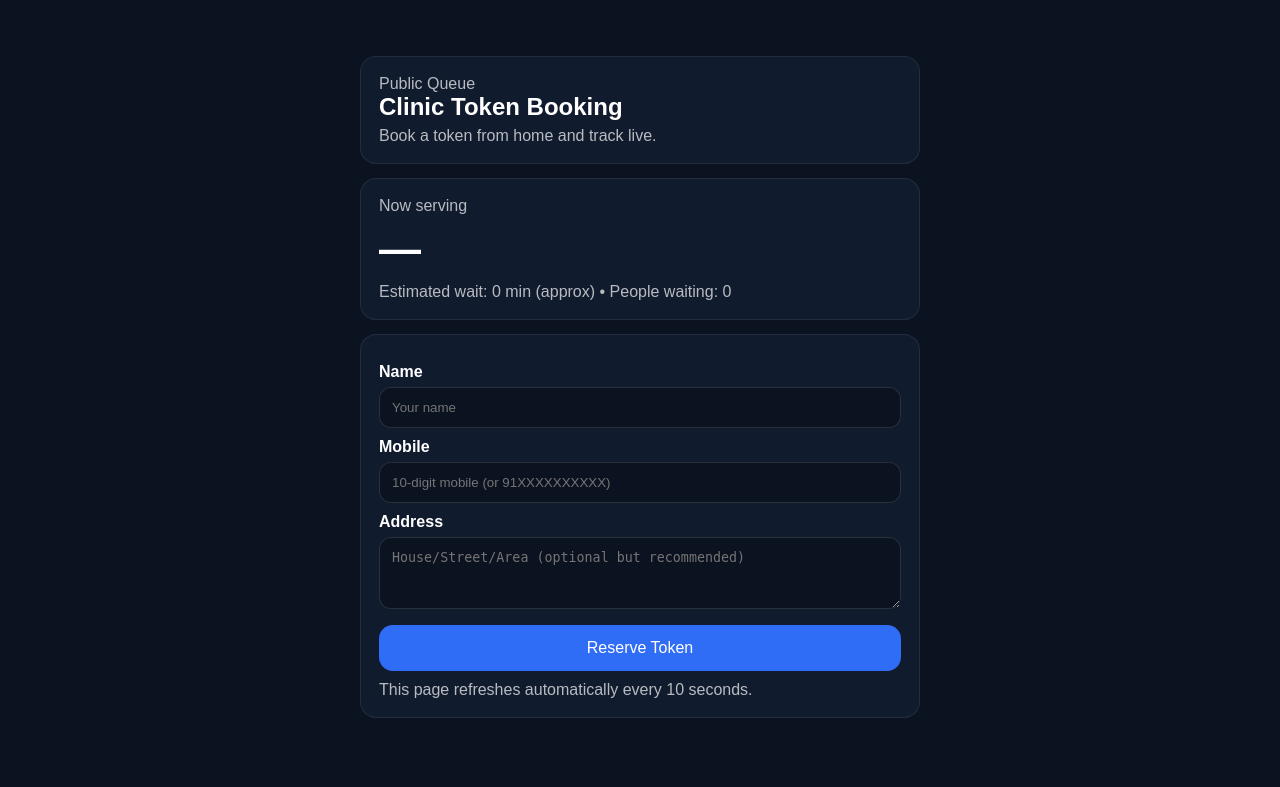
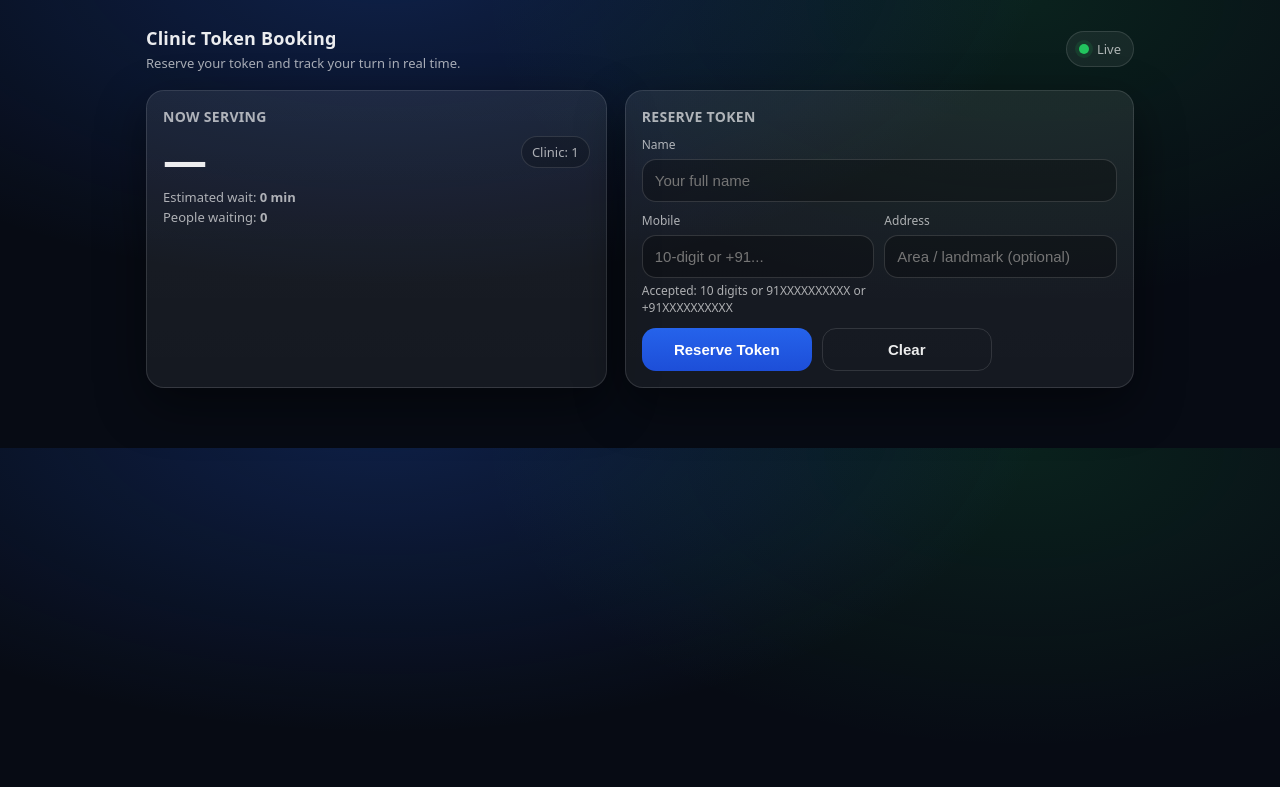
Before and after one commit to rahulgaddipati3-byte/q-manage, a Django app: page /public/clinic/1/ in a window 1280 px wide. Shown: the top 787 px of the page. Run offline with Django 5.2, Linux system fonts and the light colour scheme; data that the repository does not hold is empty.

Commit message:
Improve public clinic booking UI

```diff
--- a/backend/core/templates/public/clinic.html
+++ b/backend/core/templates/public/clinic.html
@@ -1,174 +1,404 @@
 <!doctype html>
-<html>
+<html lang="en">
 <head>
   <meta charset="utf-8"/>
   <title>Clinic Token Booking</title>
   <meta name="viewport" content="width=device-width, initial-scale=1"/>
+
   <style>
-    body { font-family: Arial, sans-serif; background:#0b1220; color:#fff; margin:0; }
-    .wrap { max-width: 560px; margin: 40px auto; padding: 16px; }
-    .card { background:#111b2e; border:1px solid rgba(255,255,255,.08); border-radius:16px; padding:18px; margin-bottom:14px; }
-    h2 { margin:0 0 6px 0; }
-    .muted { color: rgba(255,255,255,.7); }
-    label { display:block; margin: 10px 0 6px; }
-    input, textarea {
+    :root{
+      --bg: #070b14;
+      --panel: rgba(255,255,255,0.06);
+      --panel2: rgba(255,255,255,0.08);
+      --border: rgba(255,255,255,0.12);
+      --text: rgba(255,255,255,0.92);
+      --muted: rgba(255,255,255,0.65);
+      --good: #22c55e;
+      --bad: #ef4444;
+      --brand: #2563eb;
+      --brand2: #1d4ed8;
+      --shadow: 0 18px 50px rgba(0,0,0,0.45);
+      --r: 18px;
+    }
+
+    * { box-sizing: border-box; }
+    body{
+      margin:0;
+      font-family: ui-sans-serif, system-ui, -apple-system, Segoe UI, Roboto, Arial;
+      background: radial-gradient(1200px 600px at 30% -10%, rgba(37,99,235,0.25), transparent 55%),
+                  radial-gradient(900px 500px at 80% 0%, rgba(34,197,94,0.12), transparent 60%),
+                  var(--bg);
+      color: var(--text);
+    }
+
+    .wrap{
+      max-width: 1020px;
+      margin: 0 auto;
+      padding: 26px 16px 60px;
+    }
+
+    .topbar{
+      display:flex;
+      align-items:center;
+      justify-content:space-between;
+      gap:12px;
+      margin-bottom: 18px;
+    }
+    .title{
+      font-size: 18px;
+      font-weight: 700;
+      letter-spacing: 0.2px;
+    }
+    .subtitle{
+      font-size: 13px;
+      color: var(--muted);
+      margin-top: 4px;
+    }
+    .badge{
+      display:inline-flex;
+      align-items:center;
+      gap:8px;
+      padding: 8px 12px;
+      border:1px solid var(--border);
+      background: var(--panel);
+      border-radius: 999px;
+      font-size: 13px;
+      color: var(--muted);
+      white-space: nowrap;
+    }
+    .dot{
+      width:10px; height:10px; border-radius:999px;
+      background: var(--good);
+      box-shadow: 0 0 0 4px rgba(34,197,94,0.12);
+    }
+
+    .grid{
+      display:grid;
+      grid-template-columns: 1fr;
+      gap: 14px;
+    }
+    @media (min-width: 860px){
+      .grid{ grid-template-columns: 0.95fr 1.05fr; gap: 18px; }
+    }
+
+    .card{
+      border:1px solid var(--border);
+      background: linear-gradient(180deg, var(--panel2), var(--panel));
+      border-radius: var(--r);
+      box-shadow: var(--shadow);
+      padding: 16px;
+    }
+
+    .card h3{
+      margin:0 0 10px;
+      font-size: 14px;
+      color: var(--muted);
+      font-weight: 600;
+      letter-spacing: .3px;
+      text-transform: uppercase;
+    }
+
+    .nowServing{
+      display:flex;
+      align-items:flex-start;
+      justify-content:space-between;
+      gap: 14px;
+    }
+    .bigToken{
+      font-size: 44px;
+      font-weight: 800;
+      letter-spacing: 1px;
+      line-height: 1;
+      margin: 2px 0 6px;
+    }
+    .mini{
+      font-size: 13px;
+      color: var(--muted);
+      line-height: 1.5;
+    }
+    .pill{
+      display:inline-flex;
+      padding: 6px 10px;
+      border-radius: 999px;
+      border:1px solid var(--border);
+      background: rgba(0,0,0,0.2);
+      font-size: 13px;
+      color: var(--muted);
+    }
+
+    form{ margin:0; }
+    .row{
+      display:grid;
+      grid-template-columns: 1fr;
+      gap: 10px;
+      margin-bottom: 10px;
+    }
+    @media (min-width: 540px){
+      .row.two{ grid-template-columns: 1fr 1fr; }
+    }
+
+    label{
+      display:block;
+      font-size: 12px;
+      color: var(--muted);
+      margin-bottom: 6px;
+    }
+
+    input, textarea{
       width:100%;
-      padding:12px;
-      border-radius:12px;
-      border:1px solid rgba(255,255,255,.12);
-      background:#0b1220;
-      color:#fff;
-      box-sizing:border-box;
+      padding: 12px 12px;
+      border-radius: 14px;
+      border:1px solid rgba(255,255,255,0.14);
+      background: rgba(0,0,0,0.28);
+      color: var(--text);
+      outline: none;
+      font-size: 15px;
     }
-    textarea { min-height: 72px; resize: vertical; }
-    button {
-      width:100%;
-      padding:14px;
+    textarea{ min-height: 92px; resize: vertical; }
+    input:focus, textarea:focus{
+      border-color: rgba(37,99,235,0.65);
+      box-shadow: 0 0 0 4px rgba(37,99,235,0.18);
+    }
+
+    .help{
+      font-size: 12px;
+      color: var(--muted);
+      margin-top: 4px;
+    }
+
+    .actions{
+      display:flex;
+      gap: 10px;
+      flex-wrap: wrap;
+      margin-top: 12px;
+    }
+
+    .btn{
+      appearance:none;
       border:0;
-      border-radius:14px;
-      background:#2f6df6;
-      color:#fff;
-      font-size:16px;
       cursor:pointer;
-      margin-top:12px;
+      border-radius: 14px;
+      padding: 12px 14px;
+      font-weight: 700;
+      font-size: 15px;
+      color: white;
+      background: linear-gradient(180deg, var(--brand), var(--brand2));
+      min-width: 170px;
     }
-    button[disabled] { opacity: .65; cursor: not-allowed; }
-    .err { color:#ffb4b4; white-space:pre-wrap; }
-    .ok { color:#a7ffb1; white-space:pre-wrap; }
-    a { color:#9bbcff; }
+    .btn:disabled{
+      opacity: .65;
+      cursor: not-allowed;
+    }
+    .btnGhost{
+      background: transparent;
+      border:1px solid var(--border);
+      color: var(--text);
+      font-weight: 600;
+      min-width: 170px;
+    }
+
+    .msg{
+      margin-top: 12px;
+      padding: 12px;
+      border-radius: 14px;
+      border:1px solid var(--border);
+      background: rgba(0,0,0,0.22);
+      color: var(--muted);
+      font-size: 14px;
+      display:none;
+    }
+    .msg.ok{ display:block; border-color: rgba(34,197,94,0.35); color: rgba(255,255,255,0.9); }
+    .msg.err{ display:block; border-color: rgba(239,68,68,0.45); color: rgba(255,255,255,0.92); }
+
+    .confirm{
+      margin-top: 14px;
+      padding: 14px;
+      border-radius: 16px;
+      border:1px solid rgba(34,197,94,0.35);
+      background: rgba(34,197,94,0.10);
+      display:none;
+    }
+    .confirm .token{
+      font-size: 34px;
+      font-weight: 800;
+      letter-spacing: 1px;
+      margin: 6px 0 8px;
+    }
+    .confirm a{
+      color: white;
+      text-decoration: none;
+      display:inline-block;
+      margin-top: 6px;
+      padding: 10px 12px;
+      border-radius: 12px;
+      background: rgba(37,99,235,0.28);
+      border:1px solid rgba(37,99,235,0.35);
+      font-weight: 700;
+    }
   </style>
 </head>
+
 <body>
   <div class="wrap">
-    <div class="card">
-      <div class="muted">Public Queue</div>
-      <h2>Clinic Token Booking</h2>
-      <div class="muted">Book a token from home and track live.</div>
+
+    <div class="topbar">
+      <div>
+        <div class="title">Clinic Token Booking</div>
+        <div class="subtitle">Reserve your token and track your turn in real time.</div>
+      </div>
+      <div class="badge" title="Live updates">
+        <span class="dot"></span>
+        <span id="liveLabel">Live</span>
+      </div>
     </div>
 
-    <div class="card">
-      <div class="muted">Now serving</div>
-      <div style="font-size:42px;font-weight:700;margin:10px 0" id="nowServing">—</div>
-      <div class="muted" id="stats">Loading…</div>
-    </div>
+    <div class="grid">
 
-    <div class="card">
-      <label for="name"><b>Name</b></label>
-      <input id="name" placeholder="Your name" autocomplete="name" />
+      <!-- Left: now serving -->
+      <div class="card">
+        <h3>Now serving</h3>
+        <div class="nowServing">
+          <div>
+            <div class="bigToken" id="nowServing">—</div>
+            <div class="mini">
+              Estimated wait: <b id="estWait">—</b><br/>
+              People waiting: <b id="waitingCount">—</b>
+            </div>
+          </div>
+          <div class="pill" id="clinicSlug">Clinic: {{ clinic_slug }}</div>
+        </div>
+      </div>
 
-      <label for="phone"><b>Mobile</b></label>
-      <input id="phone" placeholder="10-digit mobile (or 91XXXXXXXXXX)" autocomplete="tel" />
+      <!-- Right: booking form -->
+      <div class="card">
+        <h3>Reserve token</h3>
 
-      <label for="address"><b>Address</b></label>
-      <textarea id="address" placeholder="House/Street/Area (optional but recommended)" autocomplete="street-address"></textarea>
+        <form id="reserveForm">
+          <div class="row">
+            <div>
+              <label for="name">Name</label>
+              <input id="name" name="name" placeholder="Your full name" autocomplete="name" required>
+            </div>
+          </div>
 
-      <button id="reserveBtn" type="button" onclick="reserve()">Reserve Token</button>
+          <div class="row two">
+            <div>
+              <label for="phone">Mobile</label>
+              <input id="phone" name="phone" placeholder="10-digit or +91..." autocomplete="tel" required>
+              <div class="help">Accepted: 10 digits or 91XXXXXXXXXX or +91XXXXXXXXXX</div>
+            </div>
+            <div>
+              <label for="address">Address</label>
+              <input id="address" name="address" placeholder="Area / landmark (optional)">
+            </div>
+          </div>
 
-      <div style="margin-top:10px" id="msg" class="muted"></div>
-      <div class="muted" style="margin-top:10px">This page refreshes automatically every 10 seconds.</div>
+          <div class="actions">
+            <button class="btn" id="btnReserve" type="submit">Reserve Token</button>
+            <button class="btn btnGhost" id="btnClear" type="button">Clear</button>
+          </div>
+
+          <div class="msg" id="msgBox"></div>
+
+          <div class="confirm" id="confirmBox">
+            <div class="mini">Your token</div>
+            <div class="token" id="yourToken">—</div>
+            <div class="mini">Keep this page open. It updates automatically.</div>
+            <a id="trackLink" href="#" target="_blank">Track Token</a>
+          </div>
+        </form>
+      </div>
+
     </div>
   </div>
 
 <script>
 const clinicSlug = "{{ clinic_slug }}";
 
-function setMsg(text, ok=true){
-  const el = document.getElementById("msg");
-  el.className = ok ? "ok" : "err";
-  el.textContent = text || "";
+function setMsg(type, text){
+  const box = document.getElementById("msgBox");
+  box.className = "msg " + (type || "");
+  box.textContent = text || "";
+  box.style.display = text ? "block" : "none";
 }
 
-function clearMsg(){
-  setMsg("", true);
+function setConfirm(tokenNumber, trackUrl){
+  const c = document.getElementById("confirmBox");
+  document.getElementById("yourToken").textContent = tokenNumber || "—";
+  const a = document.getElementById("trackLink");
+  a.href = trackUrl || "#";
+  c.style.display = tokenNumber ? "block" : "none";
 }
 
-function digitsOnly(s){
-  return (s || "").replace(/\D/g, "");
+async function getJson(url){
+  const res = await fetch(url);
+  const txt = await res.text();
+  let j = null;
+  try { j = JSON.parse(txt); }
+  catch(e){ j = { ok:false, error: txt || `HTTP ${res.status}` }; }
+  if (!res.ok) throw j;
+  return j;
 }
 
-async function getSnapshot(){
+async function postJson(url, data){
+  const res = await fetch(url, {
+    method: "POST",
+    headers: { "Content-Type": "application/json" },
+    body: JSON.stringify(data)
+  });
+  const txt = await res.text();
+  let j = null;
+  try { j = JSON.parse(txt); }
+  catch(e){ j = { ok:false, error: txt || `HTTP ${res.status}` }; }
+  if (!res.ok) throw j;
+  return j;
+}
+
+async function refreshSnapshot(){
   try{
-    const res = await fetch(`/api/public/clinic/${clinicSlug}/snapshot/`, { cache: "no-store" });
-    const j = await res.json();
-
+    const j = await getJson(`/api/public/clinic/${encodeURIComponent(clinicSlug)}/snapshot/`);
     document.getElementById("nowServing").textContent = j.now_serving || "—";
-
-    const waitMin = (j.estimated_wait_min ?? 0);
-    const waiting = (j.people_waiting ?? 0);
-
-    document.getElementById("stats").textContent =
-      `Estimated wait: ${waitMin} min (approx) • People waiting: ${waiting}`;
+    document.getElementById("waitingCount").textContent = j.people_waiting ?? "—";
+    document.getElementById("estWait").textContent = (j.estimated_wait_min != null) ? `${j.estimated_wait_min} min` : "—";
+    document.getElementById("liveLabel").textContent = "Live";
   }catch(e){
-    document.getElementById("stats").textContent = "Could not load snapshot";
+    document.getElementById("liveLabel").textContent = "Offline";
   }
 }
 
-async function reserve(){
-  const btn = document.getElementById("reserveBtn");
+document.getElementById("reserveForm").addEventListener("submit", async (ev) => {
+  ev.preventDefault();
+  setMsg("", "");
+  setConfirm(null, null);
 
-  // ✅ clear any old "Internal error" before attempting
-  clearMsg();
+  const btn = document.getElementById("btnReserve");
+  btn.disabled = true;
 
   const name = document.getElementById("name").value.trim();
-  const phoneRaw = document.getElementById("phone").value.trim();
-  const phone = digitsOnly(phoneRaw);
+  const phone = document.getElementById("phone").value.trim();
   const address = document.getElementById("address").value.trim();
 
-  if(!name){ setMsg("Name is required", false); return; }
-  if(!phone){ setMsg("Mobile is required", false); return; }
-
-  btn.disabled = true;
-
   try{
-    const res = await fetch(`/api/public/clinic/${clinicSlug}/reserve/`, {
-      method: "POST",
-      headers: {"Content-Type":"application/json"},
-      // ✅ send "mobile" to match your label; backend supports phone/mobile both
-      body: JSON.stringify({ name, mobile: phone, address })
-    });
-
-    // Always try JSON first
-    let j = null;
-    const contentType = (res.headers.get("content-type") || "").toLowerCase();
-
-    if(contentType.includes("application/json")){
-      j = await res.json();
-    }else{
-      const txt = await res.text();
-      try { j = JSON.parse(txt); } catch(e){ j = { ok:false, error: txt }; }
-    }
-
-    if(!res.ok || !j || j.ok === false){
-      const detail = j?.detail ? `\n${j.detail}` : "";
-      setMsg((j?.error || `Reserve failed (HTTP ${res.status})`) + detail, false);
-      return;
-    }
-
-    // ✅ SUCCESS — ensure no old error remains
-    clearMsg();
-
-    const tokenTxt = j.token_number ? `Your Token: ${j.token_number}\n` : "";
-    setMsg(`${tokenTxt}Redirecting to tracking page...`, true);
-
-    // Refresh snapshot quickly (optional)
-    getSnapshot();
-
-    // redirect
-    if(j.track_url){
-      window.location.href = j.track_url;
-    }else{
-      setMsg(tokenTxt + "Token reserved ✅ (No tracking URL returned)", true);
-    }
-
+    const j = await postJson(`/api/public/clinic/${encodeURIComponent(clinicSlug)}/reserve/`, { name, phone, address });
+    setMsg("ok", `Reserved successfully. Your token is ${j.token_number}.`);
+    setConfirm(j.token_number, j.track_url);
+    await refreshSnapshot();
   }catch(e){
-    setMsg("Network error. Please try again.", false);
+    setMsg("err", e.error || "Could not reserve token. Try again.");
   }finally{
     btn.disabled = false;
   }
-}
+});
 
-getSnapshot();
-setInterval(getSnapshot, 10000);
+document.getElementById("btnClear").addEventListener("click", () => {
+  document.getElementById("name").value = "";
+  document.getElementById("phone").value = "";
+  document.getElementById("address").value = "";
+  setMsg("", "");
+});
+
+refreshSnapshot();
+setInterval(refreshSnapshot, 3000);
 </script>
 </body>
 </html>
```
